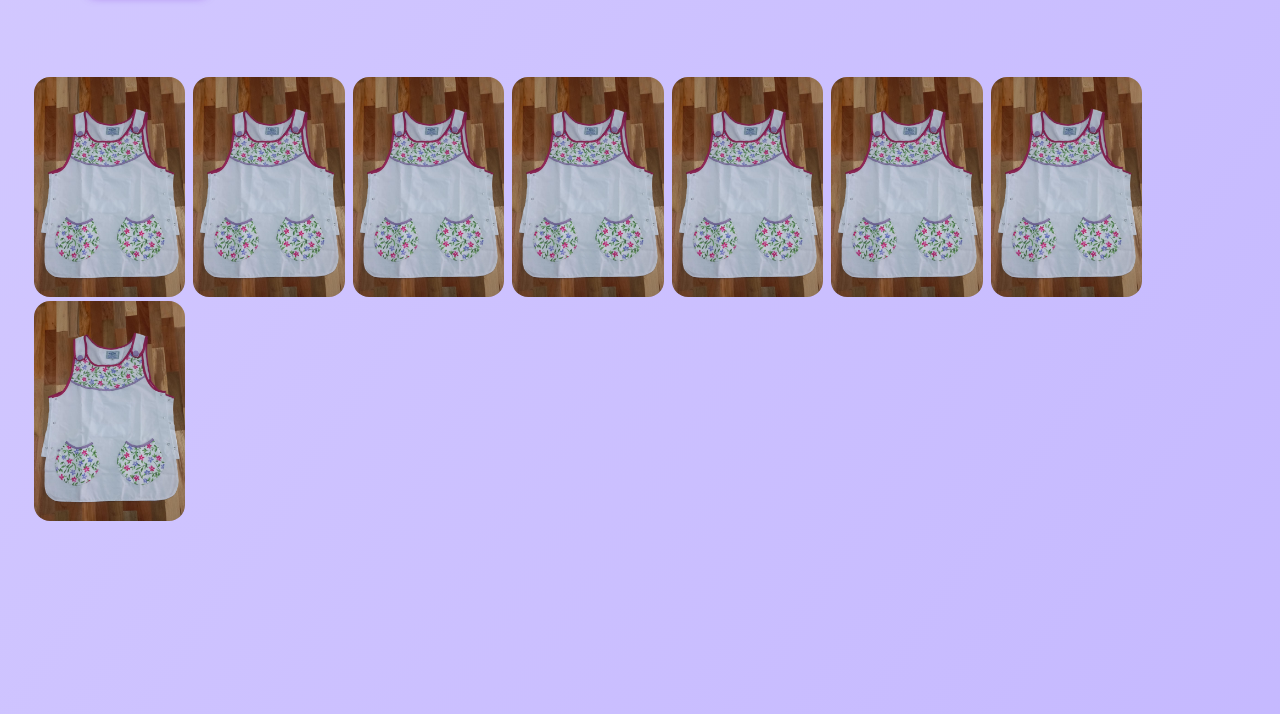
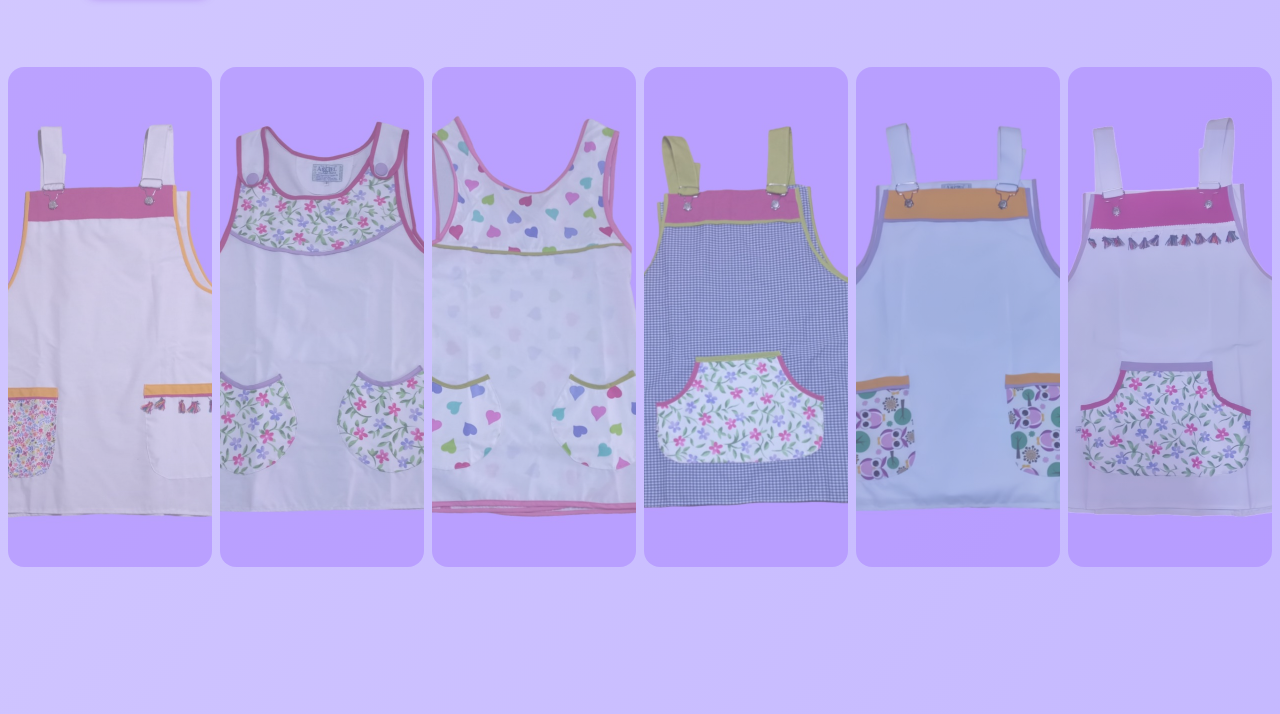
Before and after one commit to juanmisiac/e-commerce-sona2, a plain HTML site: page index.html in a window 1280 px wide. Shown: the part 537-1251 px from the top of the page. Drawn offline with Linux system fonts and the light colour scheme.

Commit message:
Estructura de galeria mejorada
Se mejoro la interaccion con la galeria y la calidad de las imagenes

```diff
--- a/css/styles.css
+++ b/css/styles.css
@@ -111,20 +111,30 @@
         }
 
     /*Carrousel Section*/
-        #carrousel{
-            margin-top: 80px;
+        #galeria{
+            margin-top: 70px;
+            display: flex;
+            width: 100vw;
+            height: 500px;
+            gap: 8px;
         }
-        .carrousel-img{
-            height: 220px;
+        .galeria-img{
+            width: 0;
+            flex-grow: 1;
+            object-fit: cover;
+            opacity: .6;
+            transition: .5s ease;
             border-radius: 16px;
-            margin: 0px 2px;
         }
-        .carrousel-img:hover{
-            transform: scale(1.2);
-            transition: .3s ease;
+        .galeria-img:hover{
+            width: 300px;
+            opacity: 1;
         }
-        .carrousel-img:not(hover){
-            transition: .3s ease;
+        .galeria-img:first-child{
+            margin-left: 8px;
+        }
+        .galeria-img:last-child{
+            margin-right: 8px;
         }
 
     /*Benefits Section*/
@@ -132,7 +142,7 @@
             display: flex;
             flex-direction: column;
             align-items: center;
-            margin: 200px 0px 200px 0px;
+            margin: 150px 0px 200px 0px;
         }
         #benefits-title{
             font-size: 2.8rem;
--- a/index.html
+++ b/index.html
@@ -35,15 +35,13 @@
                 <button id="btn-catalogo">Ver catalogo</button>
             </section>
 
-            <section id="carrousel">
-                <img src="./img/guardapolvo.jpeg" alt="" class="carrousel-img">
-                <img src="./img/guardapolvo.jpeg" alt="" class="carrousel-img">
-                <img src="./img/guardapolvo.jpeg" alt="" class="carrousel-img">
-                <img src="./img/guardapolvo.jpeg" alt="" class="carrousel-img">
-                <img src="./img/guardapolvo.jpeg" alt="" class="carrousel-img">
-                <img src="./img/guardapolvo.jpeg" alt="" class="carrousel-img">
-                <img src="./img/guardapolvo.jpeg" alt="" class="carrousel-img">
-                <img src="./img/guardapolvo.jpeg" alt="" class="carrousel-img">
+            <section id="galeria">
+                <img src="./img/Página 1.jpeg" alt="" class="galeria-img">
+                <img src="./img/Página 2.jpeg" alt="" class="galeria-img">
+                <img src="./img/Página 3.jpeg" alt="" class="galeria-img">
+                <img src="./img/Página 4.jpeg" alt="" class="galeria-img">
+                <img src="./img/Página 5.jpeg" alt="" class="galeria-img">
+                <img src="./img/Página 6.jpeg" alt="" class="galeria-img">
             </section>
 
             <section id="benefits">
```
Also changed, not shown: img/Página 1.jpeg (added), img/Página 2.jpeg (added), img/Página 3.jpeg (added), img/Página 4.jpeg (added), img/Página 5.jpeg (added), img/Página 6.jpeg (added), img/guardapolvo.jpeg (deleted).
